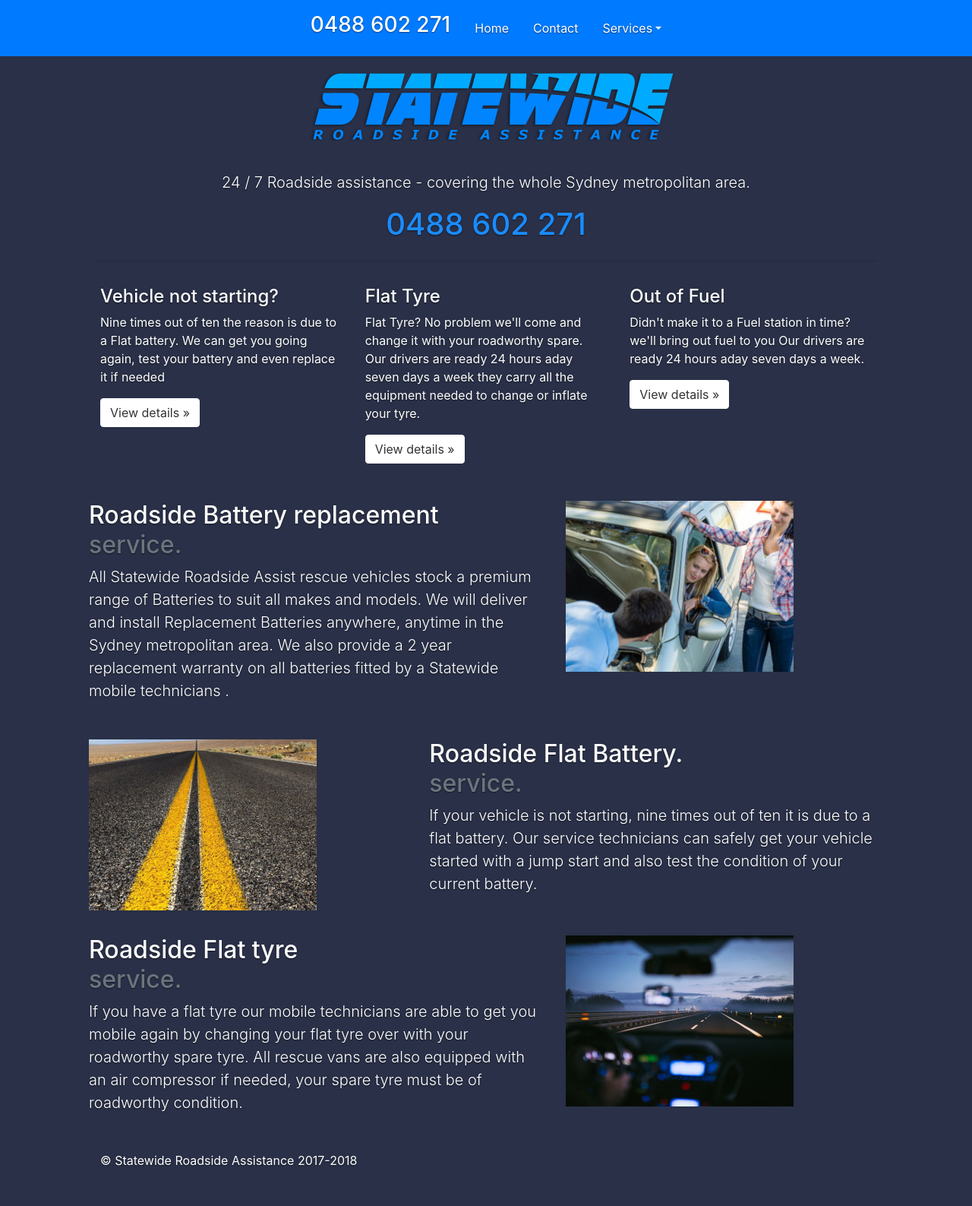
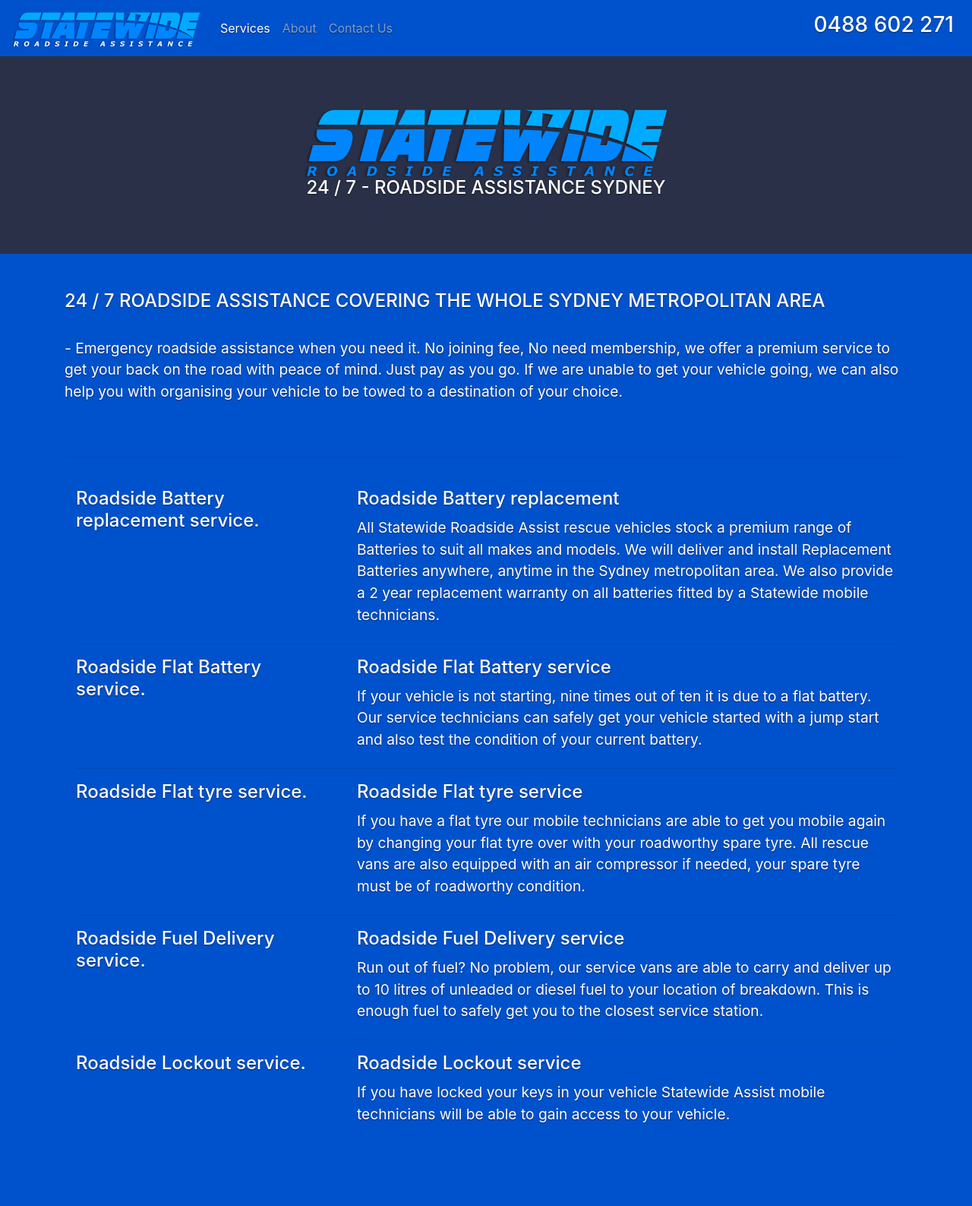
Before and after one commit to DawnOfCremation/statewide-assist, a Django app: page / in a window 1280 px wide. Shown: the whole page at 76% size. After the commit the page ends 1479 px from the top, so only its background shows below. Run offline with Django 3.2, Linux system fonts and the light colour scheme; some libraries are stand-ins or nearby versions.

Commit message:
new clean hompage

```diff
--- a/templates/home.html
+++ b/templates/home.html
@@ -1,4 +1,3 @@
-
 <!doctype html>
 {% load static %}
 <html lang="en">
@@ -8,141 +7,117 @@
 
     <!-- Bootstrap core CSS -->
     <link rel="stylesheet" href="https://stackpath.bootstrapcdn.com/bootstrap/4.1.3/css/bootstrap.min.css" integrity="sha384-MCw98/SFnGE8fJT3GXwEOngsV7Zt27NXFoaoApmYm81iuXoPkFOJwJ8ERdknLPMO" crossorigin="anonymous">
-    <link rel="stylesheet" href="{% static 'custom.css' %}">
+
     <!-- Custom styles for this template -->
-
+        <link rel="stylesheet" href="{% static 'custom.css' %}">
+    <meta name="viewport" content="width=device-width, initial-scale=1">
   </head>
 
-  <body>
-    <div class="inner">
+  <body style="background-color: #0052cc">
 
-      <!-- <h3 class="masthead-brand"><a href="tel:0488602271">  0488 602 271</a></h3>-->
-        <nav class="navbar navbar-dark bg-primary justify-content-center"float="left" style="background-color: #e3f2fd;">
-        <!-- <nav class="nav nav-masthead justify-content-center">-->
-          <a class="nav-link" float="right" a href="tel:0488602271"><h3>  0488 602 271</h3></a>
-          <a class="nav-link active" href="#">Home</a>
-          <a class="nav-link" href="{% url 'about' %}">Contact</a>
+    <nav class="navbar my-nav navbar-expand-sm  navbar-dark ">
+      <!-- Brand/logo -->
+      <a class="navbar-brand" href="#">
+        <img src="{% static 'statewidera/images/statewidelogo_sml_blue.png' %}" alt="logo" style="width:250px;" href="{% url 'home' %}">
+      </a>
+      <!-- Toggler/collapsibe Button -->
+      <button class="navbar-toggler" type="button" data-toggle="collapse" data-target="#collapsibleNavbar">
+        <span class="navbar-toggler-icon"></span>
+      </button>
+      <!-- Navbar links -->
+          <div class="collapse navbar-collapse" id="collapsibleNavbar">
+            <ul class="navbar-nav">
+              <li class="nav-item active">
+                <a class="nav-link" href="#">Services</a>
+              </li>
+              <li class="nav-item">
+                <a class="nav-link" href="#">About</a>
+              </li>
+              <li class="nav-item">
+                <a class="nav-link" href="#">Contact Us</a>
+              </li>
+            </ul>
+            </div>
+            <ul class="navbar-nav ml-auto">
+              <li class="nav-item active">
+                  <h3 class="nav-link" href="" data-target="#myModal" data-toggle="modal">0488 602 271</h3>
+              </li>
+            </ul>
+          </div>
+    </nav>
+    <!-- Start jumbotron -->
+    <div class="jumbotron jumbotron-fluid " >
+      <div class="container-fluid" align="center">
+        <img src="{% static 'statewidera/images/statewidelogo_lge_blue0.png' %}" class="img-fluid" alt="Responsive image" >
 
-          <a class="nav-link dropdown-toggle" href="http://example.com" id="dropdown01" data-toggle="dropdown" aria-haspopup="true" aria-expanded="false">Services</a>
-          <div class="dropdown-menu" aria-labelledby="dropdown02">
-              <a class="dropdown-item" href="#">Flat tyre</a>
-              <a class="dropdown-item" href="#">Out of fuel</a>
-              <a class="dropdown-item" href="#">Not starting</a>
-              <a class="dropdown-item" href="#">Battery replacement</a>
+        <h4 class="ex1">24 / 7 - ROADSIDE ASSISTANCE SYDNEY </h4>
 
-            </div>
-            </li>
-          </div>
-        </nav>
+      </div>
+    </div><!-- End jumbotron -->
 
-      <div class="container marketing">
+    <div class="cover-container d-flex w-100 h-100 p-3 mx-auto flex-column container-fluid">
+        <div class="container" >
+          <!-- Example row of columns -->
+          <div class="row">
+            <div class="col-md-12 statewidecont">
+              <h4>24 / 7 ROADSIDE ASSISTANCE COVERING THE WHOLE SYDNEY METROPOLITAN AREA</h4>
+              <br />
+                <h4><small> - Emergency roadside assistance when you need it. No joining fee, No need membership, we offer a premium service to get your back on the road with peace of mind. Just pay as you go. If we are unable to get your vehicle going, we can also help you with organising  your vehicle to be towed to a destination of your choice.</small></h4>
 
+              </div>
+            </div> <!-- /container -->
+            <br />
+            <br />
+              <hr>
+              <br />
+              <div class="container" >
 
-      <!-- Main jumbotron for a primary marketing message or call to action -->
+              <div class="row ">
+                <div class="col-sm-4 services"><h4>Roadside Battery replacement service.</h4>
+                </div>
+                <div class="col-sm-8 service-details">
+                    <h4>Roadside Battery replacement </h4><h4><small>All Statewide Roadside Assist rescue vehicles stock a premium range of Batteries to suit all makes and models. We will deliver and install Replacement Batteries anywhere, anytime in the Sydney metropolitan area. We also provide a 2 year replacement warranty on all batteries fitted by a Statewide mobile technicians.</small></h4>
+                </div>
+              </div>
 
+              <hr>
+              <div class="row">
+                <div class="col-sm-4 services"><h4>Roadside Flat Battery service.</h4>
+                </div>
+                <div class="col-sm-8 service-details">
+                    <h4>Roadside Flat Battery service </h4><h4><small>If your vehicle is not starting, nine times out of ten it is due to a flat battery. Our service technicians can safely get your vehicle started with a jump start and also test the condition of your current battery.</small></h4>
+                </div>
+              </div>
+              <hr>
+              <div class="row">
+                <div class="col-sm-4 services"><h4>Roadside Flat tyre service.</h4>
+                </div>
+                <div class="col-sm-8 service-details">
+                    <h4>Roadside Flat tyre service </h4><h4><small>If you have a flat tyre our mobile technicians are able to get you mobile again by changing your flat tyre over with your roadworthy spare tyre. All rescue vans are also equipped with an air compressor if needed, your spare tyre must be of roadworthy condition.</small></h4>
+                </div>
+              </div>
 
+              <hr>
+              <div class="row">
+                <div class="col-sm-4 services"><h4>Roadside Fuel Delivery service.</h4>
+                </div>
+                <div class="col-sm-8 service-details">
+                    <h4>Roadside Fuel Delivery service </h4><h4><small>Run out of fuel? No problem, our service vans are able to carry and deliver up to 10 litres of unleaded or diesel fuel to your location of breakdown. This is enough fuel to safely get you to the closest service station.</small></h4>
+                </div>
+              </div>
 
-        <div class="cover-container d-flex w-100 h-100 p-3 mx-auto flex-column">
-            <main role="main" class="inner cover" align="center">
-
-                  <img src="{% static 'statewidera/images/statewidelogo_lge_blue01.png' %}" class="img-fluid" alt="Responsive image">
-                  <br />
-                  <p>
-                  <br />
-                  <p class="lead">24 / 7 Roadside assistance - covering the whole Sydney metropolitan area.</p>
-                  <p class="lead">
-
-                    <div class="row justify-content-md-center">
-                    <h1 class="featurette-heading-phone" a href="tel:0488602271">0488 602 271</a></h1>
-
-                    </div>
-
-
-                    <hr>
-
-            </main>
-
-  <div class="cover-container d-flex w-100 h-100 p-3 mx-auto flex-column container-fluid">
-
-
-
-      <div class="container">
-        <!-- Example row of columns -->
-        <div class="row">
-          <div class="col-md-4">
-            <h4>Vehicle not starting?</h4>
-            <p> Nine times out of ten the reason is due to a Flat battery. We can get you going again, test your battery and even replace it if needed </p>
-            <p><a class="btn btn-secondary" href="#" role="button">View details &raquo;</a></p>
-          </div>
-          <div class="col-md-4">
-            <h4>Flat Tyre</h4>
-            <p>Flat Tyre? No problem we'll come and change it with your roadworthy spare. Our drivers are ready 24 hours aday seven days a week they carry all the equipment needed to change or inflate your tyre. </p>
-            <p><a class="btn btn-secondary" href="#" role="button">View details &raquo;</a></p>
-          </div>
-          <div class="col-md-4">
-            <h4>Out of Fuel</h4>
-            <p>Didn't make it to a Fuel station in time? we'll bring out fuel to you  Our drivers are ready 24 hours aday seven days a week. </p>
-            <p><a class="btn btn-secondary" href="#" role="button">View details &raquo;</a></p>
-          </div>
-        </div>
-
-
+              <hr>
+              <div class="row">
+                <div class="col-sm-4 services"><h4>Roadside Lockout service.</h4>
+                </div>
+                <div class="col-sm-8 service-details">
+                    <h4>Roadside Lockout service </h4><h4><small>If you have locked your keys in your vehicle Statewide Assist mobile technicians will be able to gain access to your vehicle.</small></h4>
+                </div>
+              </div>
 
       </div> <!-- /container -->
 
-      <!-- START THE FEATURETTES -->
-
-      <hr class="featurette-divider">
-
-      <div class="row featurette">
-        <div class="col-md-7">
-          <h2 class="featurette-heading">Roadside Battery replacement
-            <br />
-            <span class="text-muted">service.</span></h2>
-          <p class="lead">All Statewide Roadside Assist rescue vehicles stock a premium range of Batteries to suit all makes and models. We will deliver and install Replacement Batteries anywhere, anytime in the Sydney metropolitan area.  We also provide a 2 year replacement warranty on all batteries fitted by a Statewide mobile technicians .</p>
-        </div>
-        <div class="col-md-5">
-          <img class="featurette-image img-fluid mx-auto" src="{% static 'statewidera/images/photo_1breakdown01.jpg' %}" alt="Generic placeholder image">
-        </div>
-      </div>
-
-      <hr class="featurette-divider">
-
-      <div class="row featurette">
-        <div class="col-md-7 order-md-2">
-          <h2 class="featurette-heading">Roadside Flat Battery.
-            <br />
-            <span class="text-muted">service.</span></h2>
-          <p class="lead"> If your vehicle is not starting, nine times out of ten it is due to a flat battery. Our service technicians can safely get your vehicle started with a jump start and also test the condition of your current battery.</p>
-        </div>
-        <div class="col-md-5 order-md-1">
-          <img class="featurette-image img-fluid mx-auto" src="{% static 'statewidera/images/photo_1breakdown02.jpg' %}" alt="Generic placeholder image">
-        </div>
-      </div>
-
-      <hr class="featurette-divider">
-
-      <div class="row featurette">
-        <div class="col-md-7">
-          <h2 class="featurette-heading">Roadside Flat tyre
-            <br />
-            <span class="text-muted">service.</span></h2>
-          <p class="lead"> If you have a flat tyre our mobile technicians are able to get you mobile again by changing your flat tyre over with your roadworthy spare tyre. All rescue vans are also  equipped with an air compressor if needed, your spare tyre must be of roadworthy condition.</p>
-        </div>
-        <div class="col-md-5">
-          <img class="featurette-image img-fluid mx-auto" src="{% static 'statewidera/images/photo_1breakdown03.jpg' %}" alt="Generic placeholder image">
-        </div>
-      </div>
-
-      <hr class="featurette-divider">
-
-      <!-- /END THE FEATURETTES -->
-      <footer class="container">
-        <p>&copy; Statewide Roadside Assistance 2017-2018</p>
-      </footer>
-    </main>
-  </div>
-
+    </div><!-- END class="container-fluid" -->
 
 
     <!-- Bootstrap core JavaScript
```
Also changed, not shown: templates/home4.html (added, +155 -0 lines), statewidera/static/statewidera/images/statewidelogo_lge_blue0.png (added), statewidera/static/statewidera/images/statewidelogo_sml_blue.png (added).
